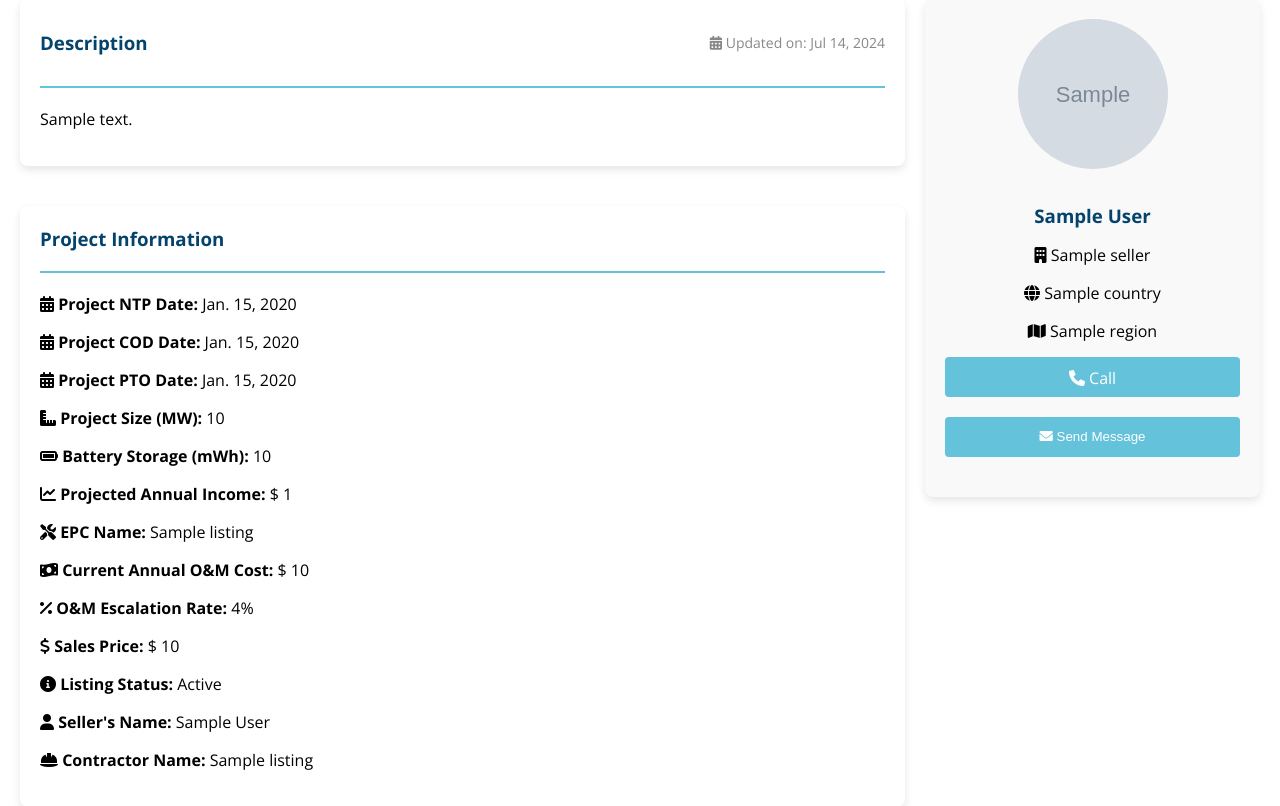
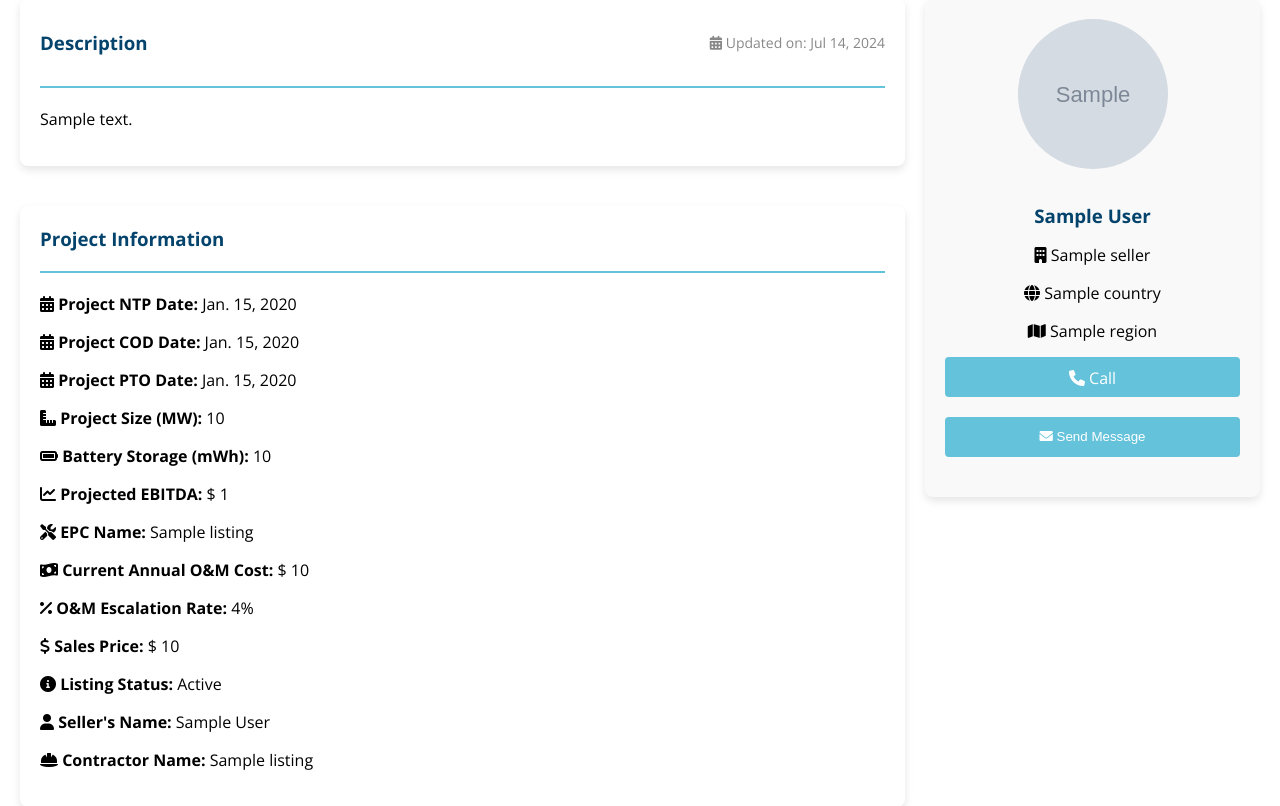
Before and after one commit to nespo/Listing, a Django app: a page that uses templates/listing_detail.html in a window 1280 px wide. Shown: the part 584-1390 px from the top of the page. Run offline with Django 5.2, Linux system fonts and the light colour scheme; tables that the repository leaves empty hold one stand-in row (values such as "Sample post"); grey boxes marked "Sample" are stand-in pictures; data that the repository does not hold is empty; parts of the project's set-up code (start-up, migrations or seed data) failed here and were passed over; some libraries are stand-ins or nearby versions.

```diff
--- a/templates/listing_detail.html
+++ b/templates/listing_detail.html
@@ -57,7 +57,7 @@
                 {% if listing.project_pto_date %}<p><i class="fas fa-calendar-alt"></i> <strong>Project PTO Date:</strong> {{ listing.project_pto_date }}</p>{% endif %}
                 {% if listing.project_size %}<p><i class="fas fa-ruler-combined"></i> <strong>Project Size (MW):</strong> {{ listing.project_size|floatformat:0|intcomma }}</p>{% endif %}
                 {% if listing.battery_storage %}<p><i class="fas fa-battery-full"></i> <strong>Battery Storage (mWh):</strong> {{ listing.battery_storage|floatformat:0|intcomma }}</p>{% endif %}
-                {% if listing.projected_annual_income %}<p><i class="fas fa-chart-line"></i> <strong>Projected Annual Income:</strong> $ {{ listing.projected_annual_income|floatformat:0|intcomma }}</p>{% endif %}
+                {% if listing.projected_annual_income %}<p><i class="fas fa-chart-line"></i> <strong>Projected EBITDA:</strong> $ {{ listing.projected_annual_income|floatformat:0|intcomma }}</p>{% endif %}
                 {% if listing.epc_name %}<p><i class="fas fa-tools"></i> <strong>EPC Name:</strong> {{ listing.epc_name }}</p>{% endif %}
                 {% if listing.current_annual_om_cost %}<p><i class="fas fa-money-bill-wave"></i> <strong>Current Annual O&M Cost:</strong> $ {{ listing.current_annual_om_cost|floatformat:0|intcomma }}</p>{% endif %}
                 {% if listing.om_escalation_rate %}<p><i class="fas fa-percentage"></i> <strong>O&M Escalation Rate:</strong> {{ listing.om_escalation_rate|floatformat:0|intcomma }}%</p>{% endif %}
```
